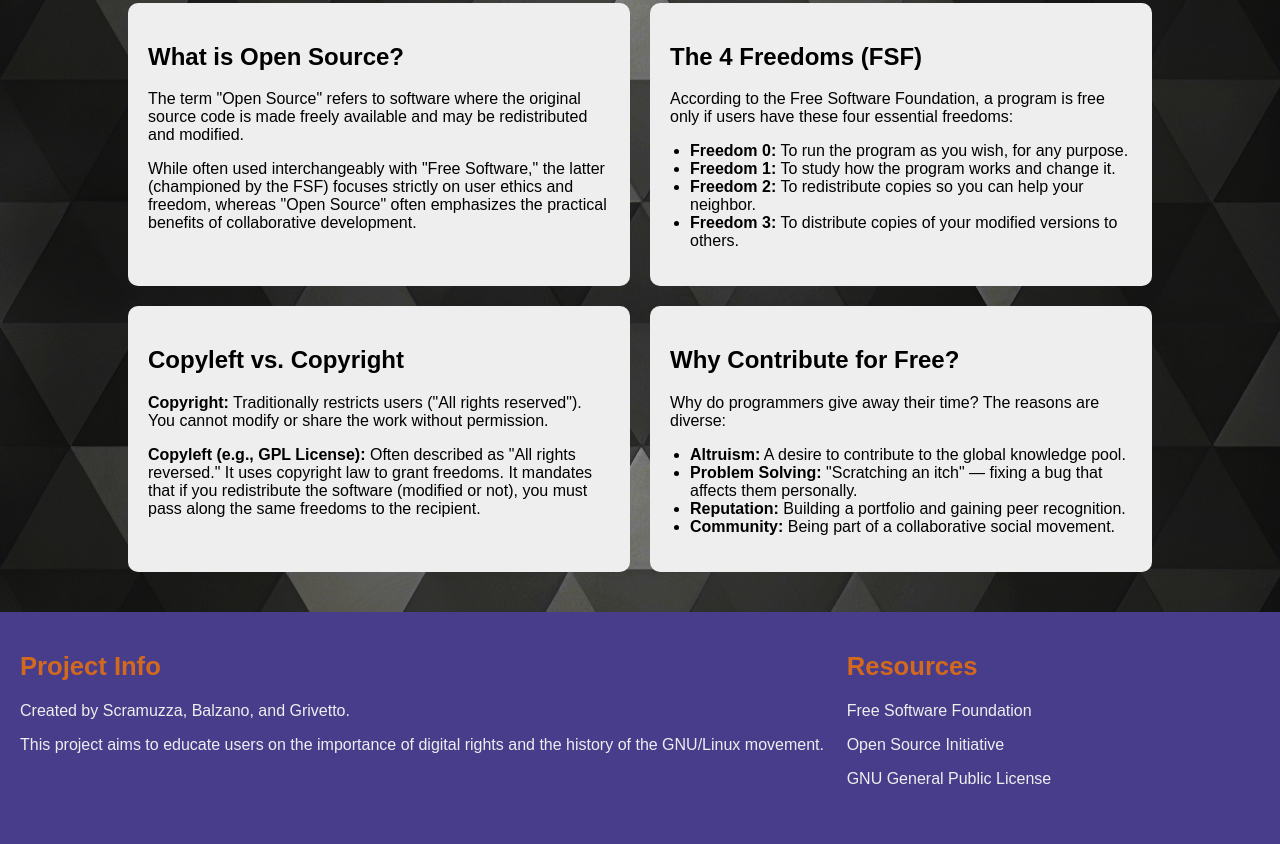
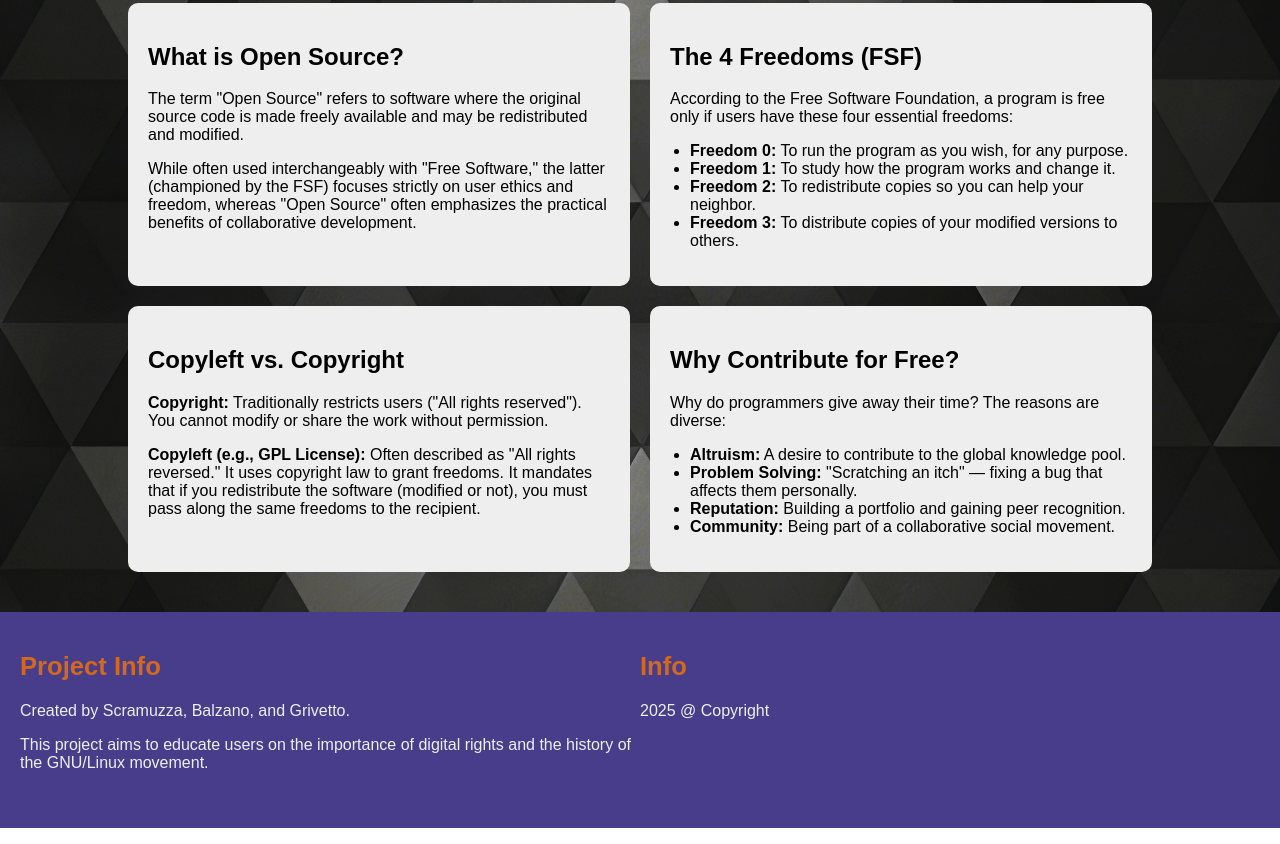
Before and after one commit to Davide-Scr/Compito-Inglese, a plain HTML site: page page2.html in a window 1280 px wide. Shown: the part 656-1500 px from the top of the page. Drawn offline with Linux system fonts and the light colour scheme.

Commit message:
Update footer with copyright info
Added copyright information to the footer.

```diff
--- a/page2.html
+++ b/page2.html
@@ -190,11 +190,8 @@
             <p>This project aims to educate users on the importance of digital rights and the history of the GNU/Linux movement.</p>
         </div>
 
-        <div class="col" style="flex: 1;">
-            <h2>Resources</h2>
-            <p><a href="#" style="color: #eee;">Free Software Foundation</a></p>
-            <p><a href="#" style="color: #eee;">Open Source Initiative</a></p>
-            <p><a href="#" style="color: #eee;">GNU General Public License</a></p>
+        <div class="col" style="flex: 2;">
+            <h2>Info</h2> <p>2025 @ Copyright</p>
         </div>
     </footer>
 
```
